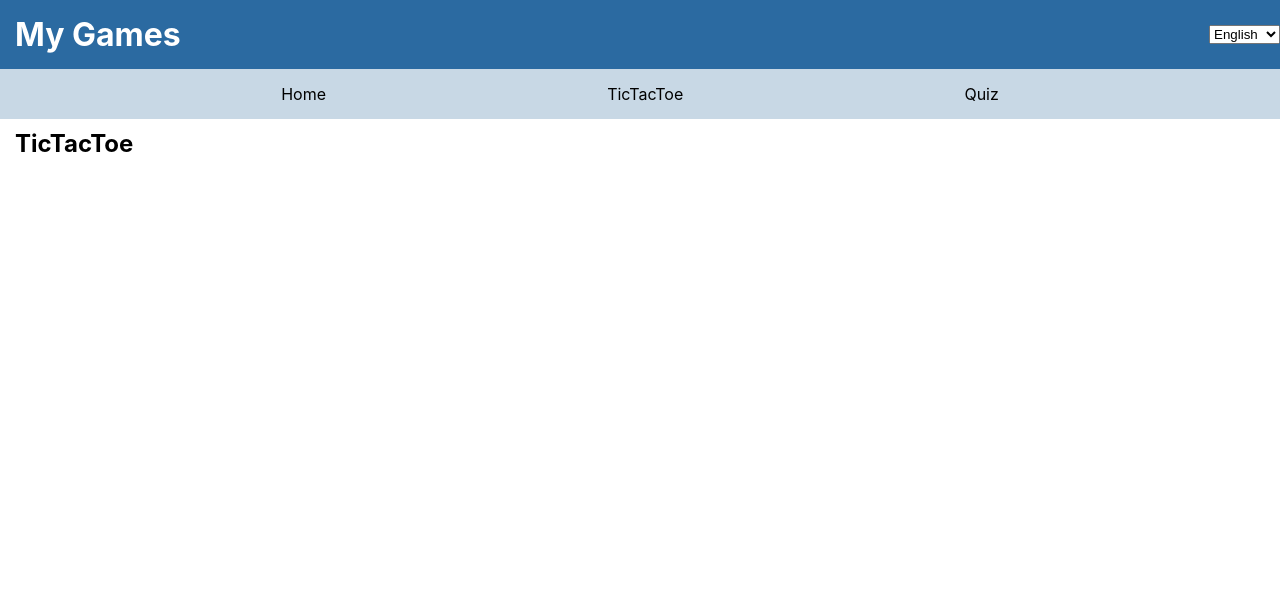
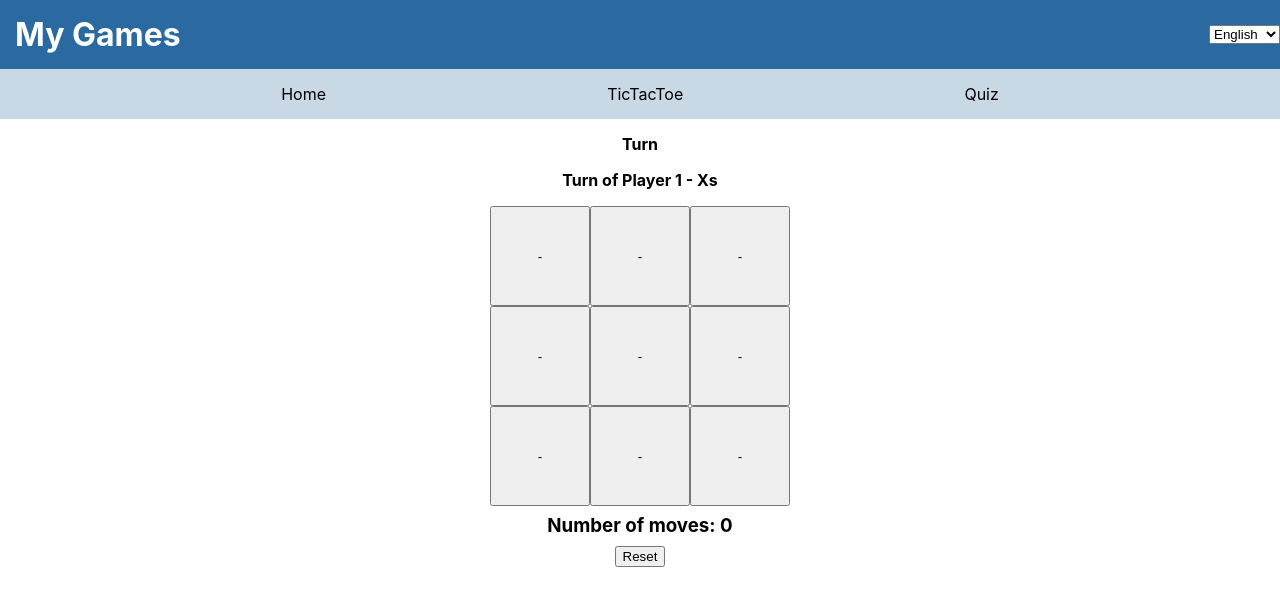
Before and after one commit to sergiocalderoncamara/MyGames, a React (Create React App) app in the folder my-app/: page /tictactoe in a window 1280 px wide. Shown: the top 606 px of the page. Built offline with nearby package versions, Linux system fonts and the light colour scheme; no server answers.

Commit message:
Add files via upload

```diff
--- a/my-app/src/components/routes/TicTacToe.jsx
+++ b/my-app/src/components/routes/TicTacToe.jsx
@@ -1,9 +1,8 @@
 import * as React from 'react';
+import JuegoTicTacToe from '../aaTicTacToe_components/JuegoTicTacToe';
 
 export default function TicTacToe() {
     return (
-        <main>
-            <h2>TicTacToe</h2>
-        </main>
+        <JuegoTicTacToe />
     );
 }
```
